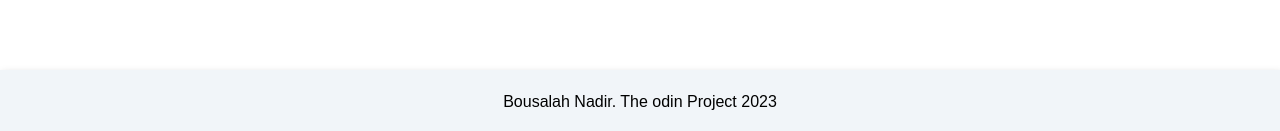
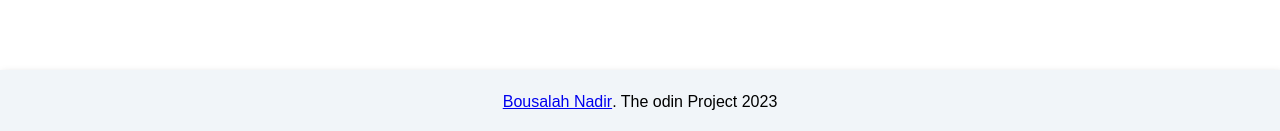
Before and after one commit to Medido1/The-OdinProject-Project-Library, a plain HTML site: page index.html in a window 1280 px wide. Shown: the part 666-797 px from the top of the page. Drawn offline with Linux system fonts and the light colour scheme.

Commit message:
add author link to index

```diff
--- a/index.html
+++ b/index.html
@@ -53,6 +53,6 @@
     <div class="library" id="library"></div>
   </main>
 
-  <footer class="footer">Bousalah Nadir. The odin Project 2023</footer>
+  <footer class="footer"><a href="https://github.com/Medido1">Bousalah Nadir</a>. The odin Project 2023</footer>
 </body>
 </html>
```
